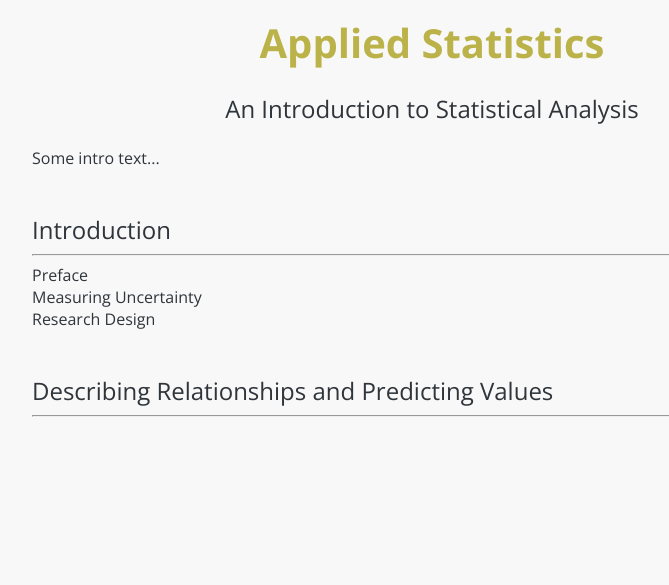
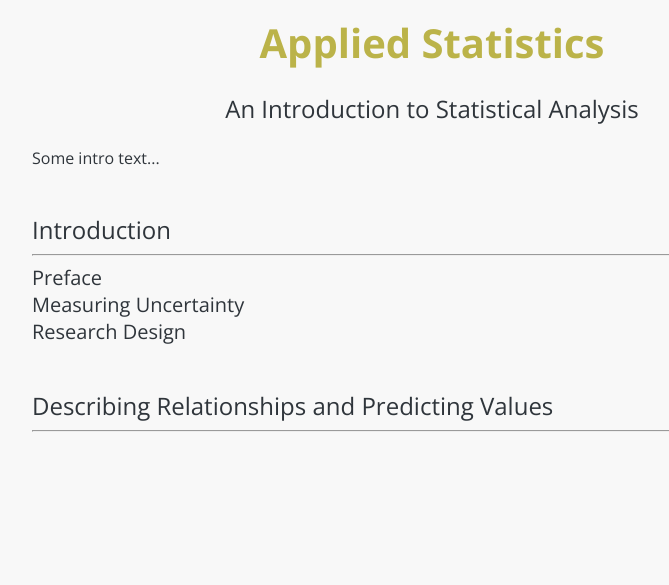
Before and after one commit to digideskio/appliedStats, a PHP site: page / in a window 1280 px wide. Shown: the top 585 px of the page, without its empty margins (208-877 px from the left). Run offline with PHP 8.4, Linux system fonts and the light colour scheme.

Commit message:
h3 weight

```diff
--- a/stylesheets/stylesheet.css
+++ b/stylesheets/stylesheet.css
@@ -102,8 +102,8 @@ h2 {
 
 h3 {
   color: #2F353B;
-  font-size: 1em;
-  font-weight: 300;
+  font-size: 1.25em;
+  font-weight: 400;
   text-align: left;
 }
 
```
